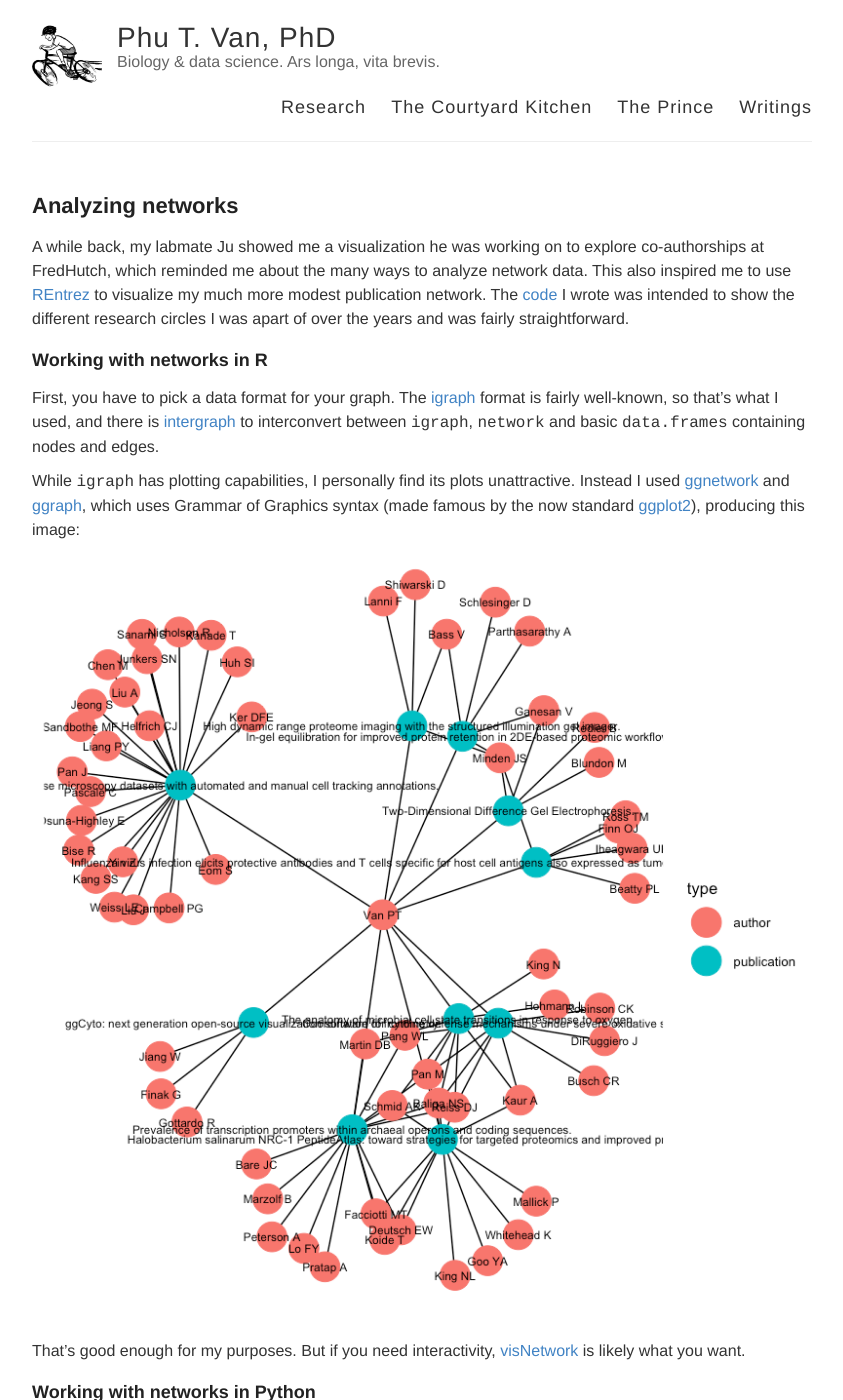
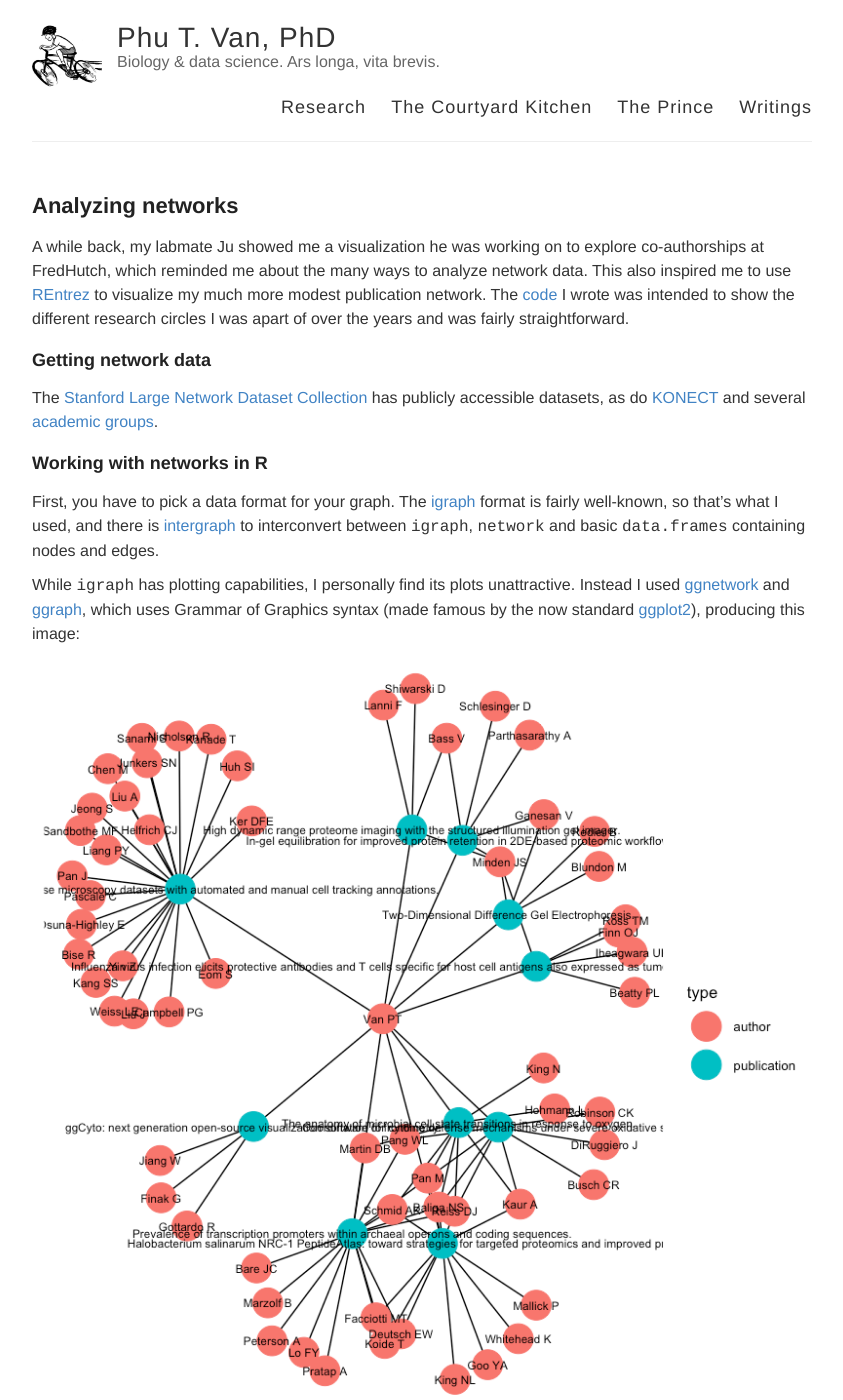
Before and after one commit to ptvan/ptvan.github.io, a Jekyll site: the page built from _posts/2019-10-17-analyzing-networks.md, in a window 1280 px wide and 1400 px high. Shown: the whole window, without its empty margins (218-1061 px from the left). Built offline with Jekyll 4.4.1, drawn with Linux system fonts in a browser that asks for light colours; some of the changed text lies outside the part shown.

Commit message:
added new references

```diff
--- a/_posts/2019-10-17-analyzing-networks.md
+++ b/_posts/2019-10-17-analyzing-networks.md
@@ -4,6 +4,10 @@ title: Analyzing networks
 ---
 
 A while back, my labmate Ju showed me a visualization he was working on to explore co-authorships at FredHutch, which reminded me about the many ways to analyze network data. This also inspired me to use [REntrez](https://cran.r-project.org/web/packages/rentrez/index.html) to visualize my much more modest publication network. The [code](https://github.com/ptvan/R-snippets/blob/master/coauthor_network.R) I wrote was intended to show the different research circles I was apart of over the years and was fairly straightforward.
+
+### Getting network data
+
+The [Stanford Large Network Dataset Collection](https://snap.stanford.edu/data/) has publicly accessible datasets, as do [KONECT](http://konect.uni-koblenz.de/networks/) and several [academic](http://www.weizmann.ac.il/mcb/UriAlon/download/collection-complex-networks) [groups](http://www-personal.umich.edu/~mejn/netdata/).
 
 ### Working with networks in R
 
@@ -20,4 +24,4 @@ That's good enough for my purposes. But if you need interactivity, [visNetwork](
 
 ### References
 
-A fairly academic introduction to networks can be found in [Social and Economic Networks](https://web.stanford.edu/~jacksonm/books.html#book).
+A fairly academic introduction to networks can be found in [Social and Economic Networks](https://web.stanford.edu/~jacksonm/books.html#book). A more practical reference is [Complex Network Analysis in Python](http://www.networksciencelab.com/).
```
